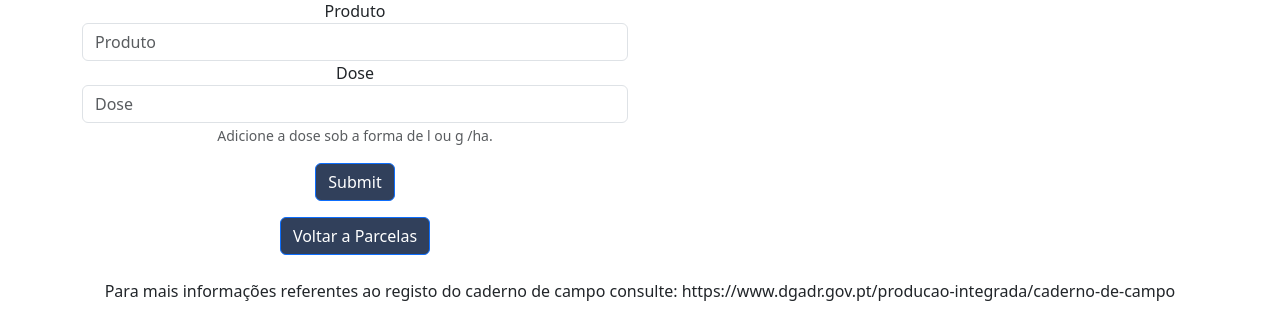
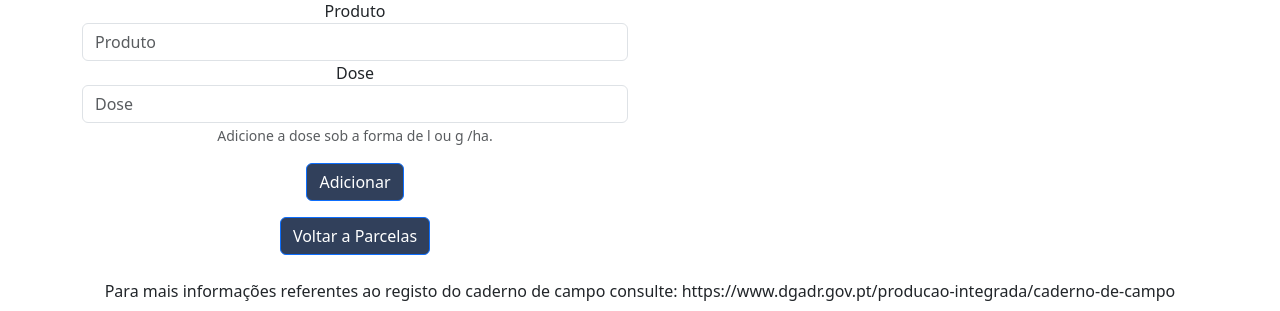
Before and after one commit to ColibriLF/agriwise, a Django app: template agriwise/app/templates/app/parcela.html in a window 1280 px wide. Shown: the part 858-1169 px from the top of the page. Run offline with Django 5.2, Linux system fonts and the light colour scheme; the template is opened without the code that fills it: values that come from a table or form of the project are taken from there, others are empty; data comes from the database, SQL or seed files in the repository.

Commit message:
botao submit para adicionar

```diff
--- a/agriwise/app/templates/app/app.html
+++ b/agriwise/app/templates/app/app.html
@@ -29,7 +29,7 @@
                 </div>
                 <p></p>
                 <p></p>
-                <button type="submit" class="btn btn-primary" style="background-color: #31405b;">Submit</button>
+                <button type="submit" class="btn btn-primary" style="background-color: #31405b;">Adicionar</button>
             </form>
 
 </div>
--- a/agriwise/app/templates/app/parcela.html
+++ b/agriwise/app/templates/app/parcela.html
@@ -47,7 +47,7 @@
             </div>
             <p></p>
             <p></p>
-            <button type="submit" class="btn btn-primary" style="background-color: #31405b;">Submit</button>
+            <button type="submit" class="btn btn-primary" style="background-color: #31405b;">Adicionar</button>
         </form>
         <p></p>
         <p></p>
```
